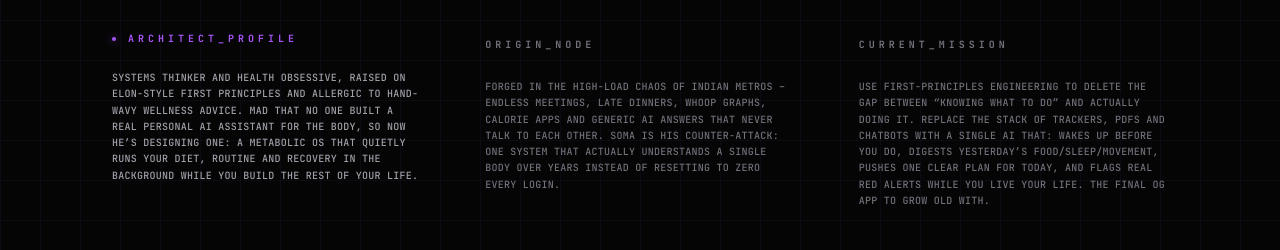
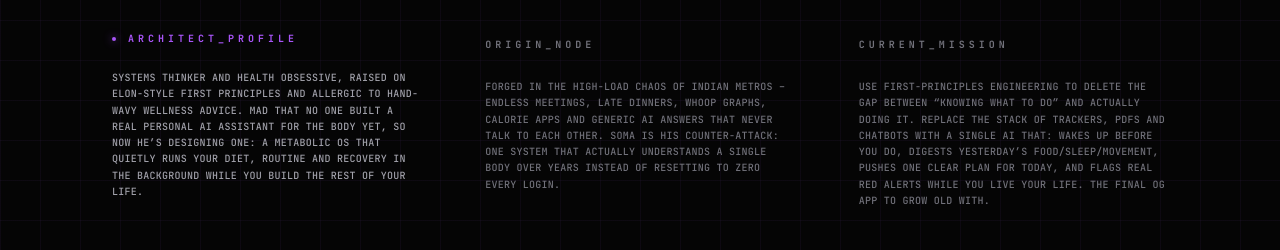
Before and after one commit to sauravsinghal/soma-waitlist, a React (Vite) app: page / in a window 1280 px wide. Shown: the part 3860-4110 px from the top of the page. Built offline with nearby package versions, Linux system fonts and the light colour scheme.

Commit message:
Update Footer.tsx

```diff
--- a/components/Footer.tsx
+++ b/components/Footer.tsx
@@ -84,7 +84,7 @@
             </span>
             <p className="text-[10px] text-zinc-400 leading-relaxed uppercase font-medium tracking-wide">
               Systems thinker and health obsessive, raised on Elon-style first principles and allergic to hand-wavy wellness advice.
-              Mad that no one built a real personal AI assistant for the body, so now he’s designing one: a metabolic OS that quietly
+              Mad that no one built a real personal AI assistant for the body yet, so now he’s designing one: a metabolic OS that quietly
               runs your diet, routine and recovery in the background while you build the rest of your life.
             </p>
           </div>
```
